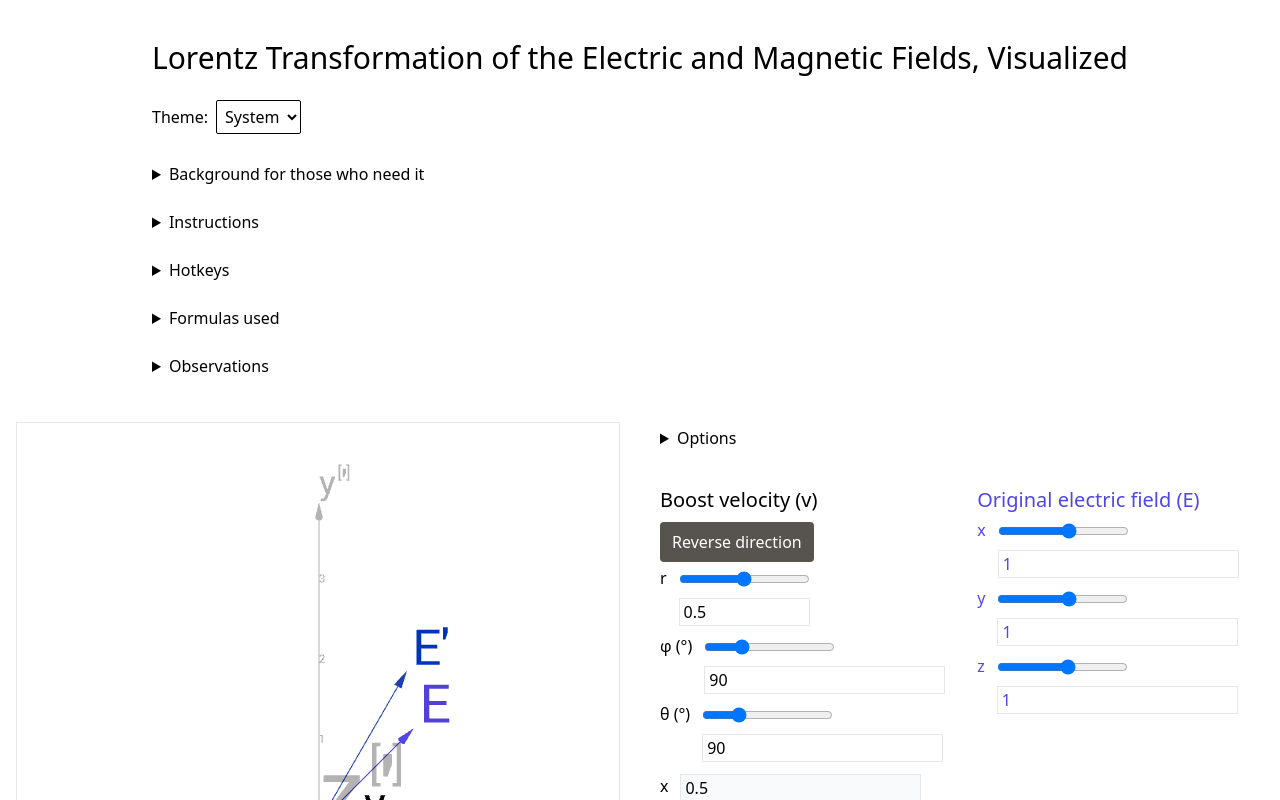
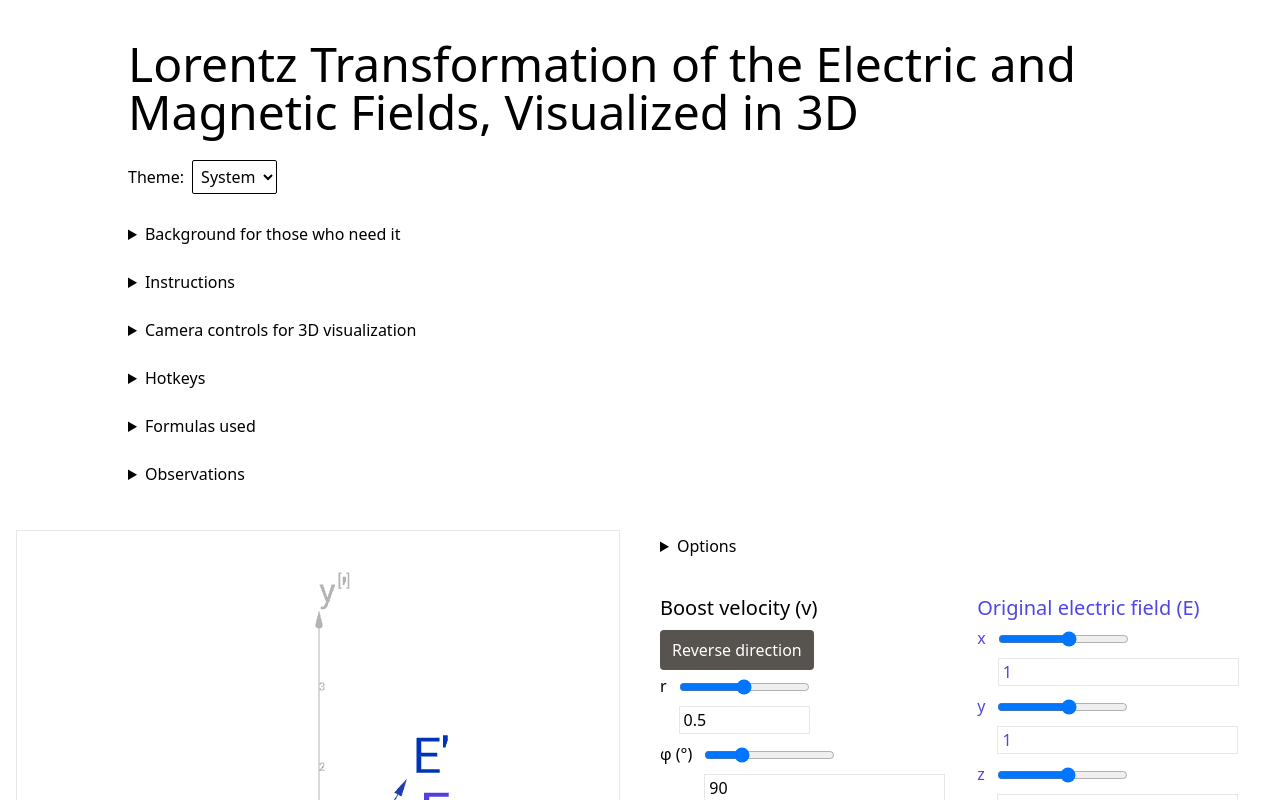
Before and after one commit to MichaelAllenWarner/em-transforms, a Next.js app: page / in a window 1280 px wide. Shown: the top 800 px of the page. Built offline with nearby package versions, Linux system fonts and the light colour scheme.

Commit message:
tweak title and instructions to make it more obvious that visualition is 3d with camera controls

```diff
--- a/components/TitleAndInstructions.tsx
+++ b/components/TitleAndInstructions.tsx
@@ -3,8 +3,9 @@ import ThemeSwitch from './ThemeSwitch';
 
 const TitleAndInstructions = () => (
   <div className="space-y-6 mx-auto max-w-full">
-    <h1 className="text-2xl sm:text-3xl">
-      Lorentz Transformation of the Electric and Magnetic Fields, Visualized
+    <h1 className="text-2xl sm:text-3xl md:text-4xl lg:text-5xl max-w-5xl">
+      Lorentz Transformation of the Electric and Magnetic Fields, Visualized in
+      3D
     </h1>
     <noscript className="block">
       <div className="border p-4 inline-block">
@@ -242,7 +243,11 @@ const TitleAndInstructions = () => (
             bookmark configurations of interest. The state of the camera is
             encoded in the URL, too.
           </p>
-          <p>Speaking of the camera, here is how it works:</p>
+        </div>
+      </details>
+      <details>
+        <summary>Camera controls for 3D visualization</summary>
+        <div>
           <ul>
             <li>
               To orbit, use the left mouse-button (or one-finger move for
--- a/pages/index.tsx
+++ b/pages/index.tsx
@@ -140,6 +140,7 @@ const Page = () => {
       <Head>
         <title>
           Lorentz Transformation of the Electric and Magnetic Fields, Visualized
+          in 3D
         </title>
         <meta
           name="description"
```
Also changed, not shown: 1 other file (tests, documents, lock files or other folders).
